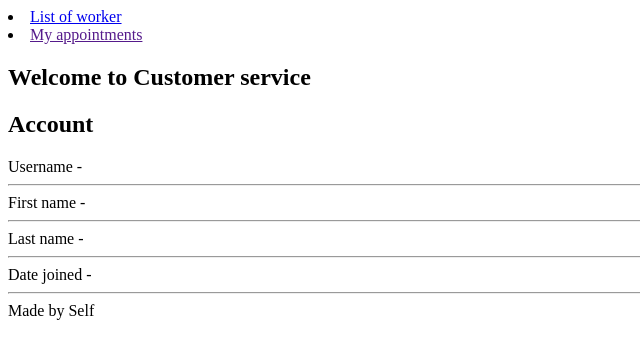
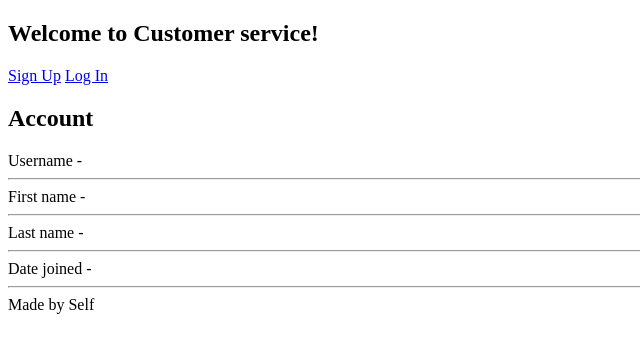
Before and after one commit to self51/Customer-service, a Django app: page /accounts/account/ in a window 1280 px wide. Shown: the top 359 px of the page, without its empty margins (0-640 px from the left). Run offline with Django 3.2, Linux system fonts and the light colour scheme.

Commit message:
Updated view of base.html: Added link for unauthenticated users

```diff
--- a/customer_service/templates/base.html
+++ b/customer_service/templates/base.html
@@ -6,6 +6,7 @@
 </head>
 <body>
 
+    {% if user.is_authenticated %}
         <nav>
             {% if user.is_worker %}
                 <li><a href="{% url 'schedules' %}">My schedules</a></li>
@@ -17,20 +18,19 @@
             {% endif %}
         </nav>
 
-    {% if user.is_authenticated %}
         <h2>Hi {{ user.username }}!</h2>
-    <a href="{% url 'logout' %}">log out</a>
+        <a href="{% url 'logout' %}">log out<a>
     {% else %}
-        <h2>Welcome to Customer service</h2>
+        <h2>Welcome to Customer service!</h2>
+        <a href="{% url 'signup' %}">Sign Up</a>
+        <a href="{% url 'login' %}">Log In</a>
     {% endif %}
 
     {% block content %}
     {% endblock content %}
 
     <footer>
-        <div>
         <span>Made by Self</span>
-        </div>
     </footer>
 
 </body>
```
Lines whose indentation alone changed are shown as unchanged.
